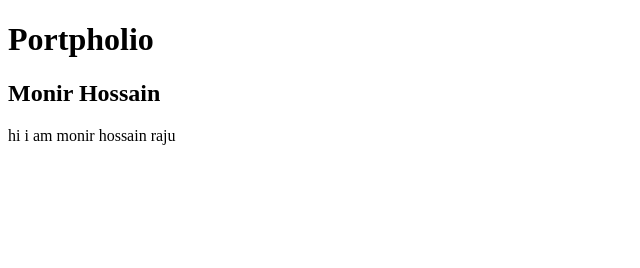
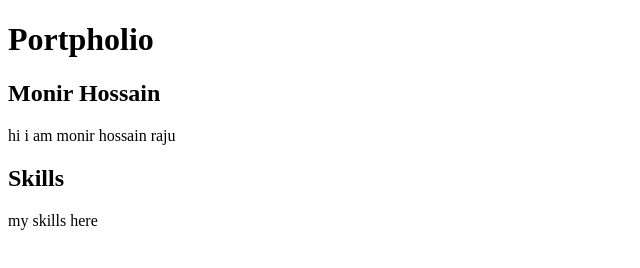
Before and after one commit to monirHRaju/git-review, a plain HTML site: page index.html in a window 1280 px wide. Shown: the whole page, without its empty margins (0-640 px from the left). Drawn offline with Linux system fonts and the light colour scheme.

Commit message:
added new info

```diff
--- a/index.html
+++ b/index.html
@@ -11,5 +11,9 @@
         <h2>Monir Hossain</h2>
         <p>hi i am monir hossain raju</p>
     </section>
+    <section>
+        <h1>Skills</h1>
+        <p>my skills here</p>
+    </section>
 </body>
 </html>
```
